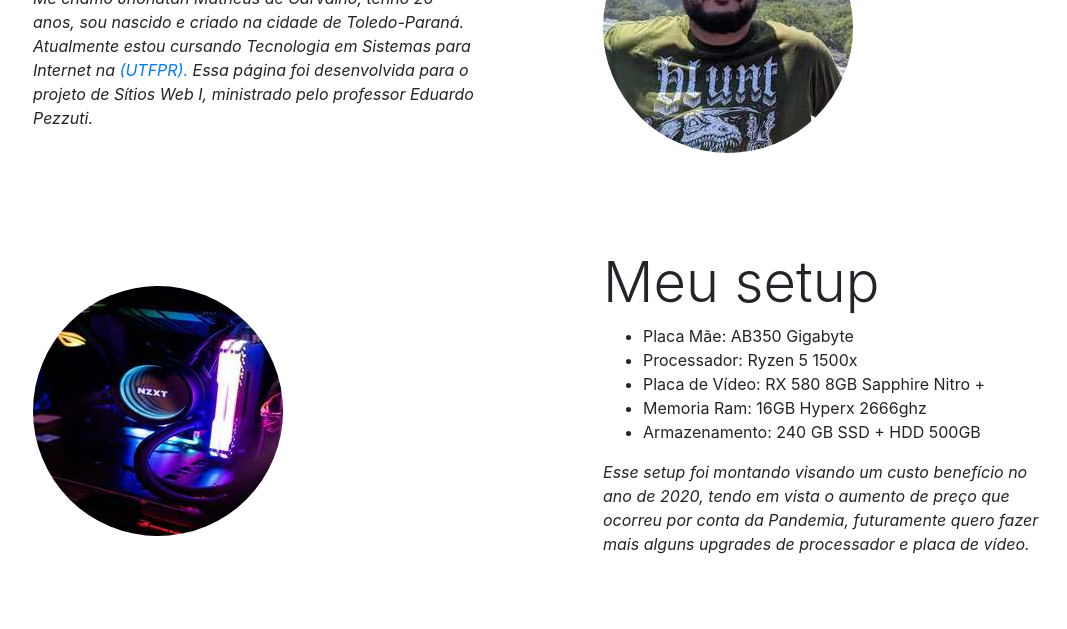
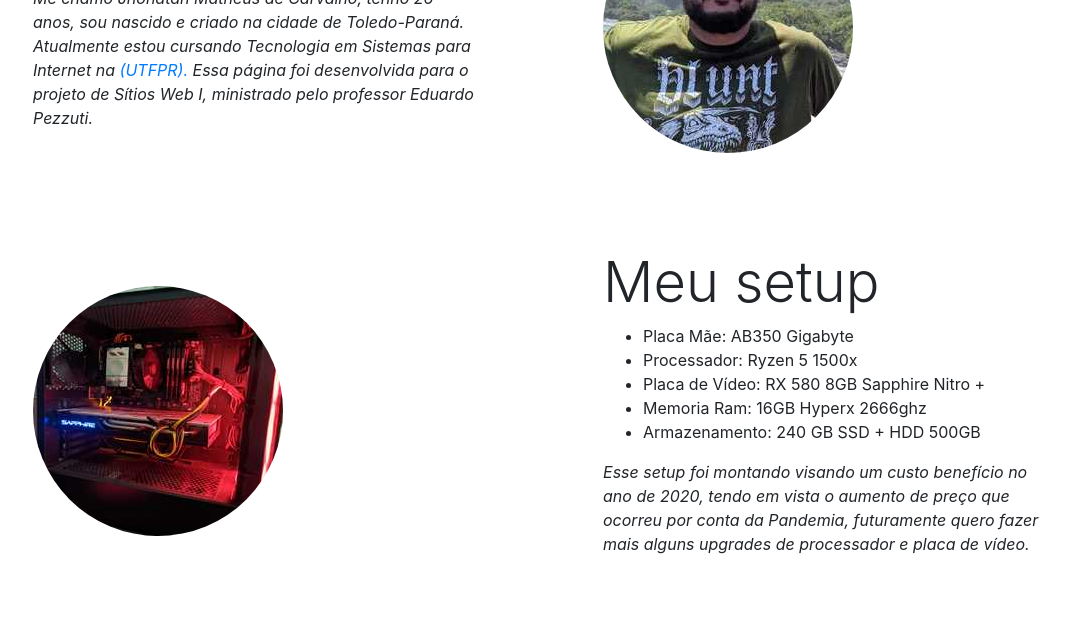
Before and after one commit to JhonatanCarvalhoo/jhonatancarvalhoo.github.io, a plain HTML site: page index.html in a window 1280 px wide. Shown: the part 482-1111 px from the top of the page, without its empty margins (100-1167 px from the left). Drawn offline with nearby package versions, Linux system fonts and the light colour scheme.

Commit message:
Alteração de foto setup

```diff
--- a/index.html
+++ b/index.html
@@ -14,6 +14,7 @@
       text-transform: uppercase;
       font-weight: 700;
     }
+
     .icons {
       padding-left: 5px;
     }
@@ -78,7 +79,7 @@
       <div class="container">
         <div class="row align-items-center">
           <div class="col-lg-6">
-            <div class="p-5"><img class="img-fluid rounded-circle" src="/img/thumb1.jpg" alt="..."></div>
+            <div class="p-5"><img class="img-fluid rounded-circle" src="/img/thumb1.jpeg" alt="..."></div>
           </div>
           <div class="col-lg-6">
             <div class="p-5">
@@ -125,7 +126,7 @@
     <!-- Footer -->
     <footer class="text-center">
       <p>Copyright 2021</p>
-  </footer>
+    </footer>
     <script src="https://code.jquery.com/jquery-3.2.1.slim.min.js"
       integrity="sha384-KJ3o2DKtIkvYIK3UENzmM7KCkRr/rE9/Qpg6aAZGJwFDMVNA/GpGFF93hXpG5KkN" crossorigin="anonymous">
     </script>
```
Also changed, not shown: img/thumb1.jpeg (added).
